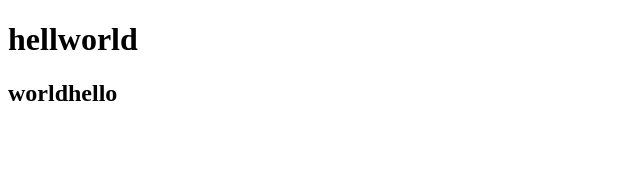
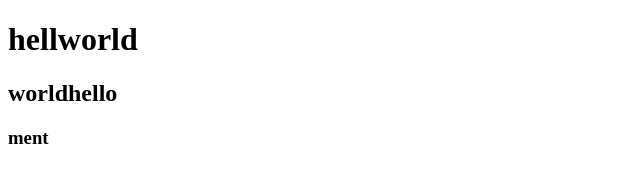
Before and after one commit to wh2271222402/entrepot, a plain HTML site: page file/index.html in a window 1280 px wide. Shown: the full height of the page, 0-640 px from the left. Drawn offline with Linux system fonts and the light colour scheme.

Commit message:
这是第三次提交,index.html

```diff
--- a/file/index.html
+++ b/file/index.html
@@ -8,5 +8,6 @@
 <body>
     <h1>hellworld</h1>
     <h2>worldhello</h2>
+    <h3>ment</h3>
 </body>
 </html>
```
